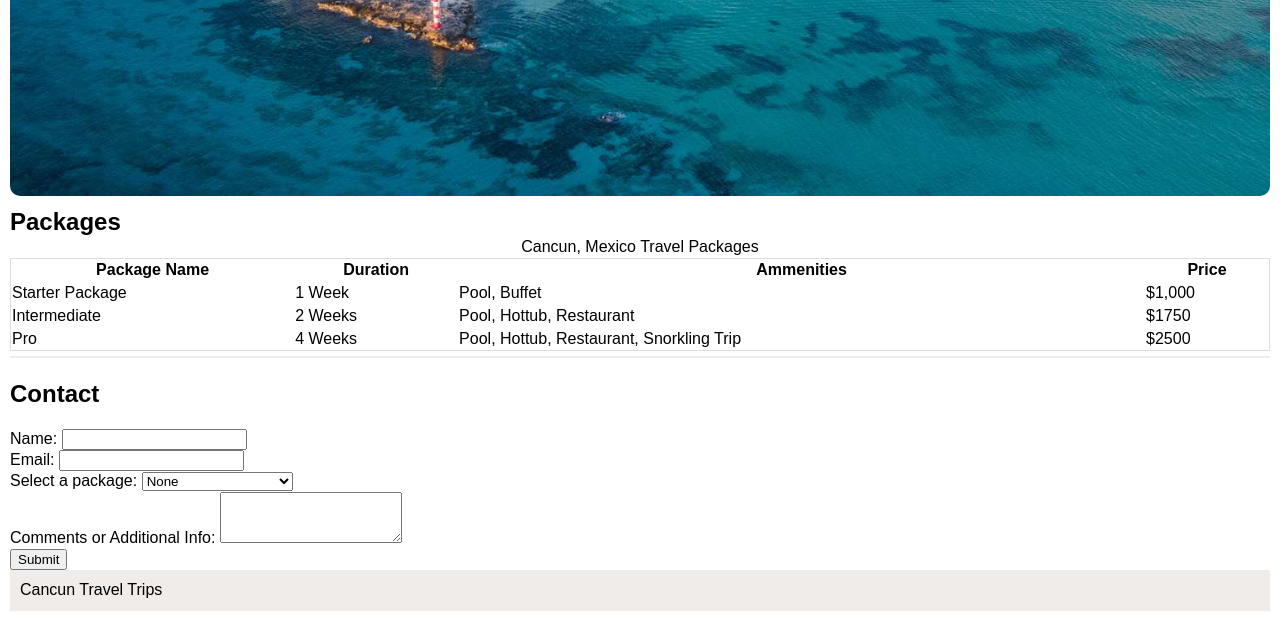
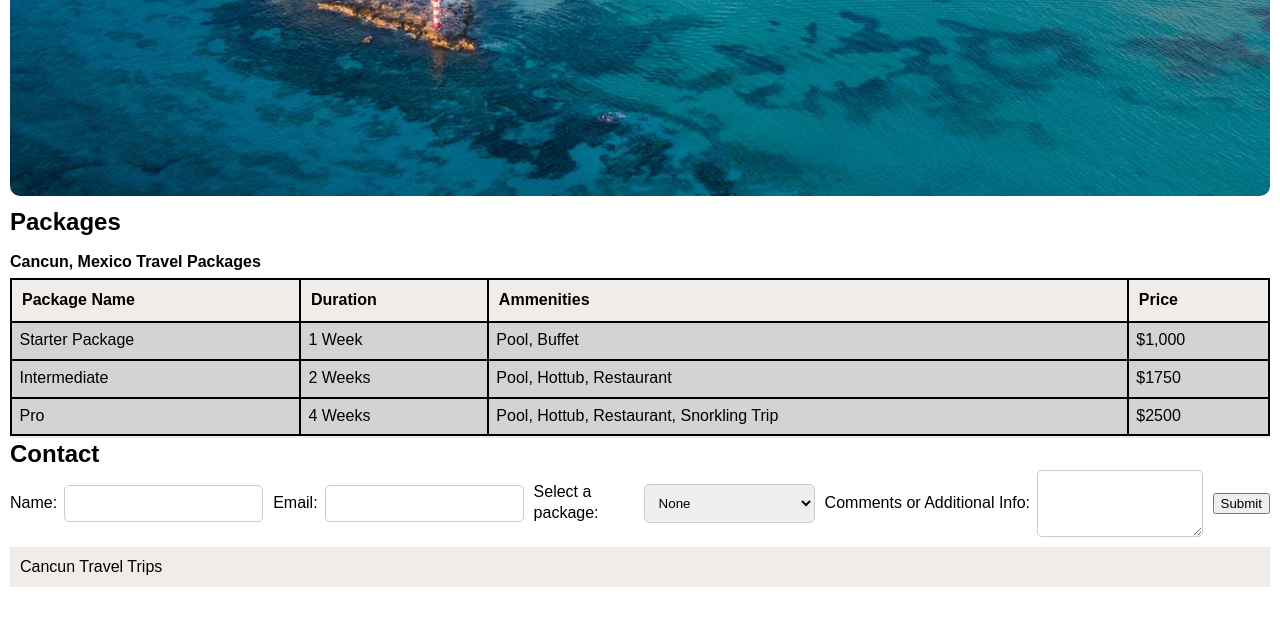
Before and after one commit to danielcobb/cis_435, a PHP site: page / in a window 1280 px wide. Shown: the part 857-1478 px from the top of the page. After the commit the page ends 1444 px from the top, so only its background shows below. Run offline with PHP 8.4, Linux system fonts and the light colour scheme.

Commit message:
more progress

```diff
--- a/project1-travel_brochure/styles.css
+++ b/project1-travel_brochure/styles.css
@@ -94,7 +94,57 @@ body {
 
 .table {
     width: 100%;
-    border: solid 1px #ddd;
     border-collapse: collapse;
-    margin-bottom: 5px;
+    border: 1px solid #F0ECE9;
+    margin-top:10px;
 }
+
+.table caption{
+    caption-side: top;
+    font-weight: bold;
+    text-align: left;
+    padding: 5px 0;
+}
+
+.table thead, th {
+    background: #F0ECE9;
+    text-align: left;
+    padding: 10px;
+    border: solid 2px black;
+
+}
+
+.table td {
+    background: lightgrey;
+    padding: 7.5px;
+    text-align: left;
+    border: 2px solid black;
+}
+
+.contact h2 {margin: 0;}
+#inquiries {
+    margin-top: 0;
+    margin-bottom: 10px;
+    display: flex;
+    align-items: center;
+    gap: 10px;
+}
+
+.input-field {
+    display: flex;
+    align-items: center;
+    gap: 7px;
+}
+
+.input-field input,
+.input-field select,
+.input-field textarea {
+    flex: 1;
+    padding: 10px;
+    border: 1px solid #ccc;
+    border-radius: 5px;
+}
+
+#inquiries button {
+
+}
```
